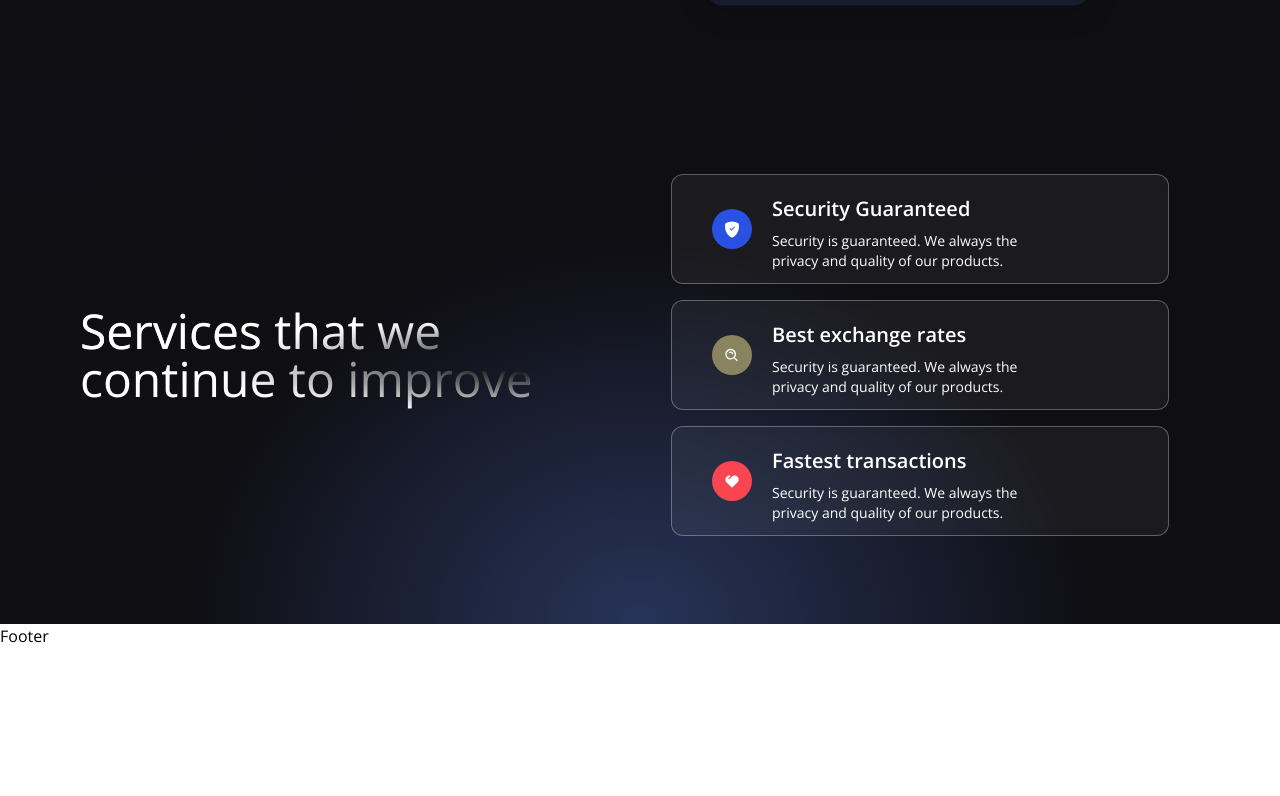
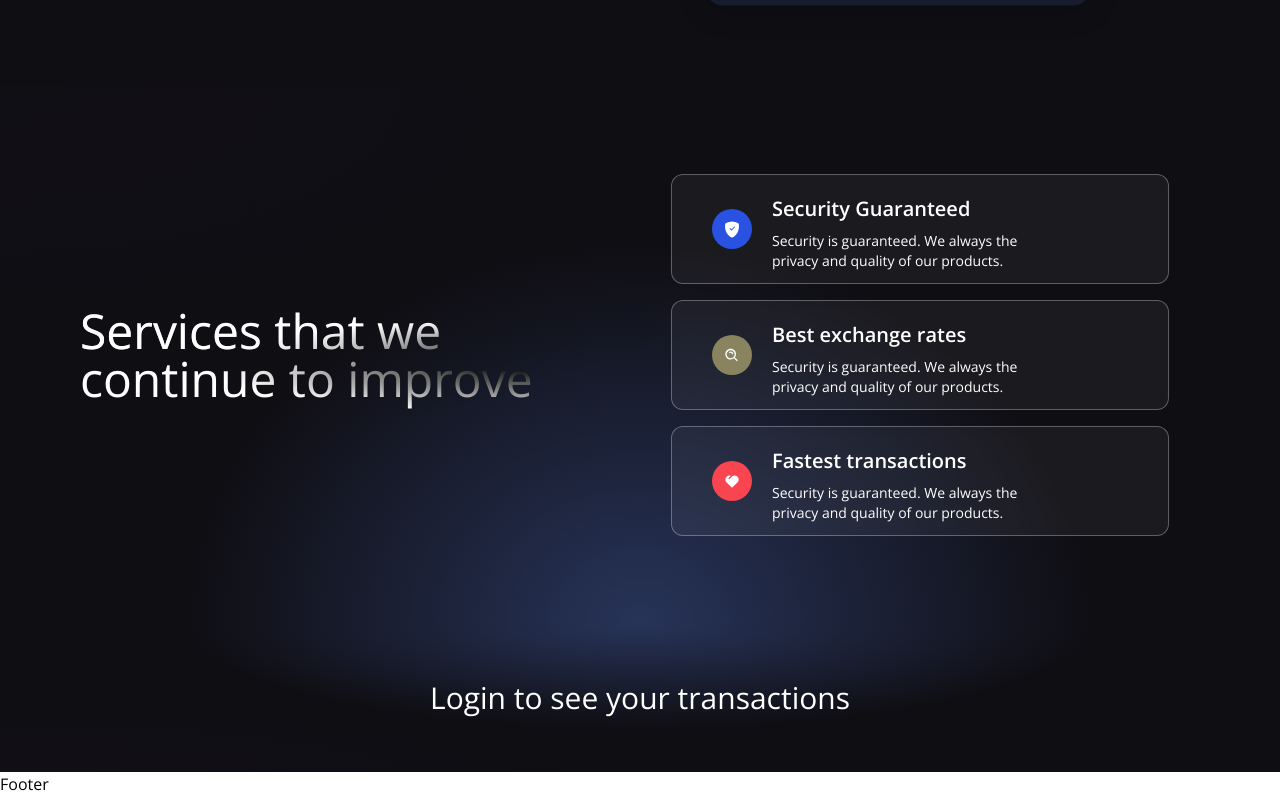
Before and after one commit to crew-guy/smart-contracts, a React (Vite) app in the folder client/: page / in a window 1280 px wide. Shown: the part 678-1474 px from the top of the page. Before the commit the page ends 1326 px from the top, so only its background shows below. Built offline with nearby package versions, Linux system fonts and the light colour scheme.

Commit message:
basic transaction page

```diff
--- a/client/src/components/Transactions.jsx
+++ b/client/src/components/Transactions.jsx
@@ -1,9 +1,17 @@
 import React from 'react'
+import { useContract } from '../context/TransactionContext'
 
 const Transactions = () => {
+    const {connectedAccount} = useContract()
+
     return (
-        <div>
-
+        <div className="flex w-full justify-center gradient-bg-transactions items-center 2xl:px-20" >
+            <div className="flex flex-col py-12 px-4 justify-center items-center">
+                {connectedAccount ?
+                    <h3 className="text-white text-3xl text-center my-2">Latest Transactions</h3>
+                    :<h3 className="text-white text-3xl text-center my-2">Login to see your transactions</h3>
+                }
+            </div>
         </div>
     )
 }
```
Also changed, not shown: client/src/utils/dummyData.js (added).
